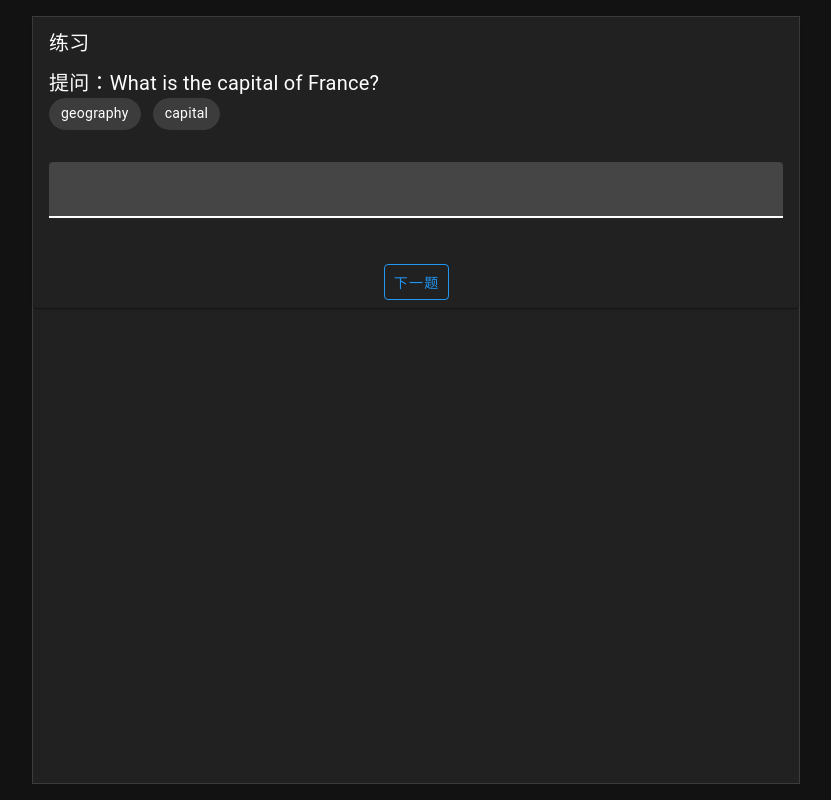
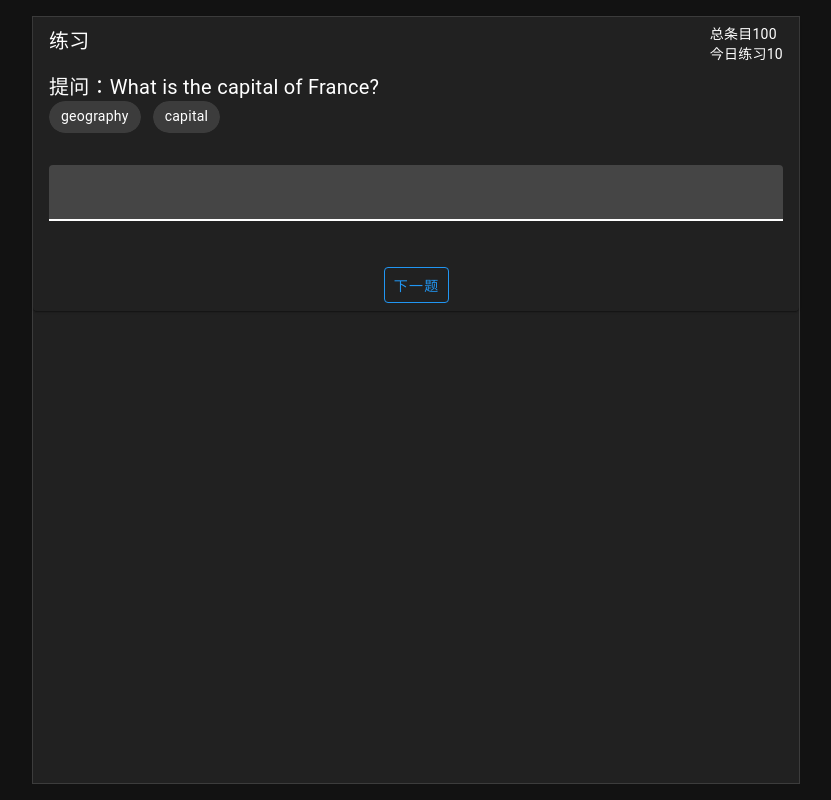
Before and after one commit to h0ngliangli/zoestrope, a Vue app: page /flashcard/exec in a window 1280 px wide. Shown: the whole page, without its empty margins (224-1055 px from the left). Built offline with nearby package versions, Linux system fonts and the light colour scheme.

Commit message:
exec页面header 增加统计信息

```diff
--- a/src/pages/flashcard/exec.vue
+++ b/src/pages/flashcard/exec.vue
@@ -1,6 +1,14 @@
 <template>
   <v-sheet border class="w-100 h-100">
-    <v-card title="练习">
+    <v-card>
+      <v-card-title class="d-flex justify-space-between">
+        <div class="text-h6">练习</div>
+        <div class="text-body-2">
+          总条目100 <br />
+          今日练习10
+
+        </div>
+      </v-card-title>
       <v-card-text class="text-h6">
         <div>提问：{{ flashcard.question }}</div>
         <div class="d-flex flex-wrap ga-3">
```
